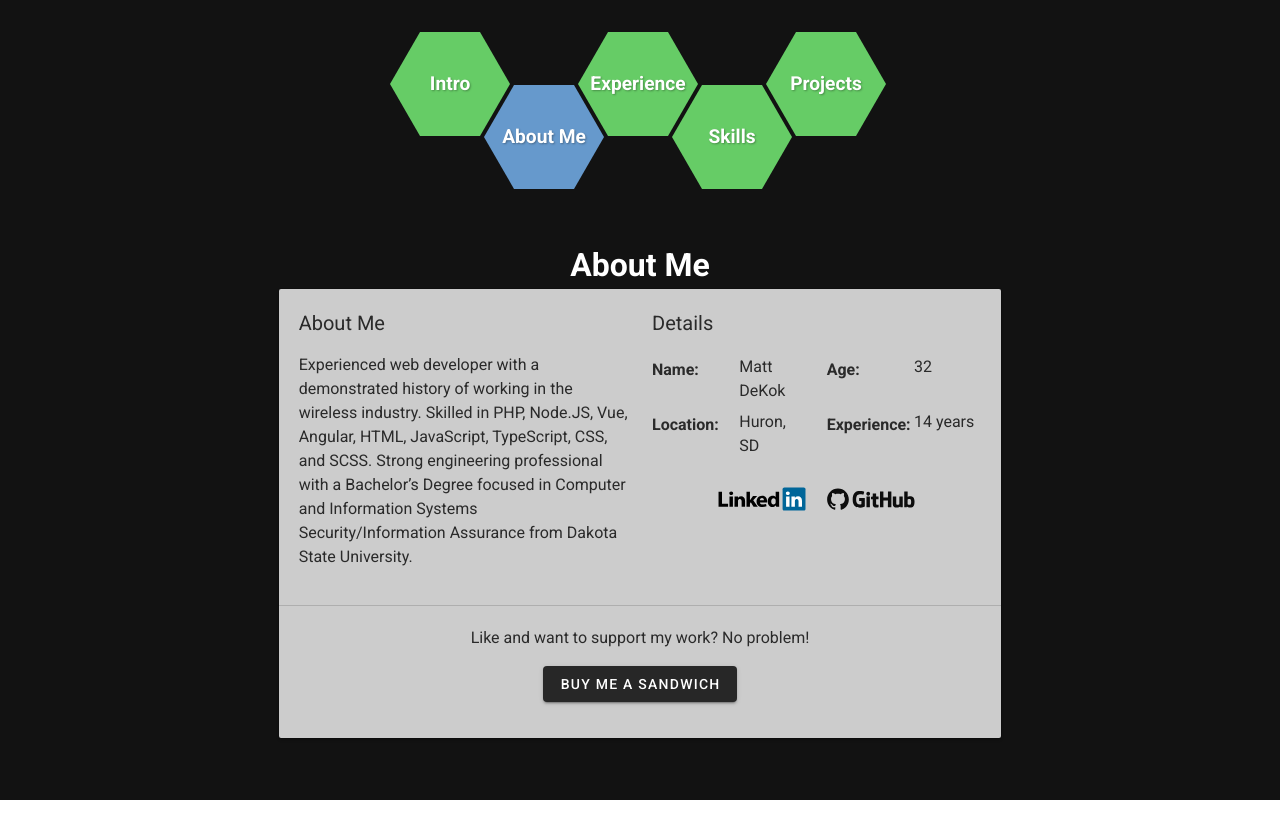
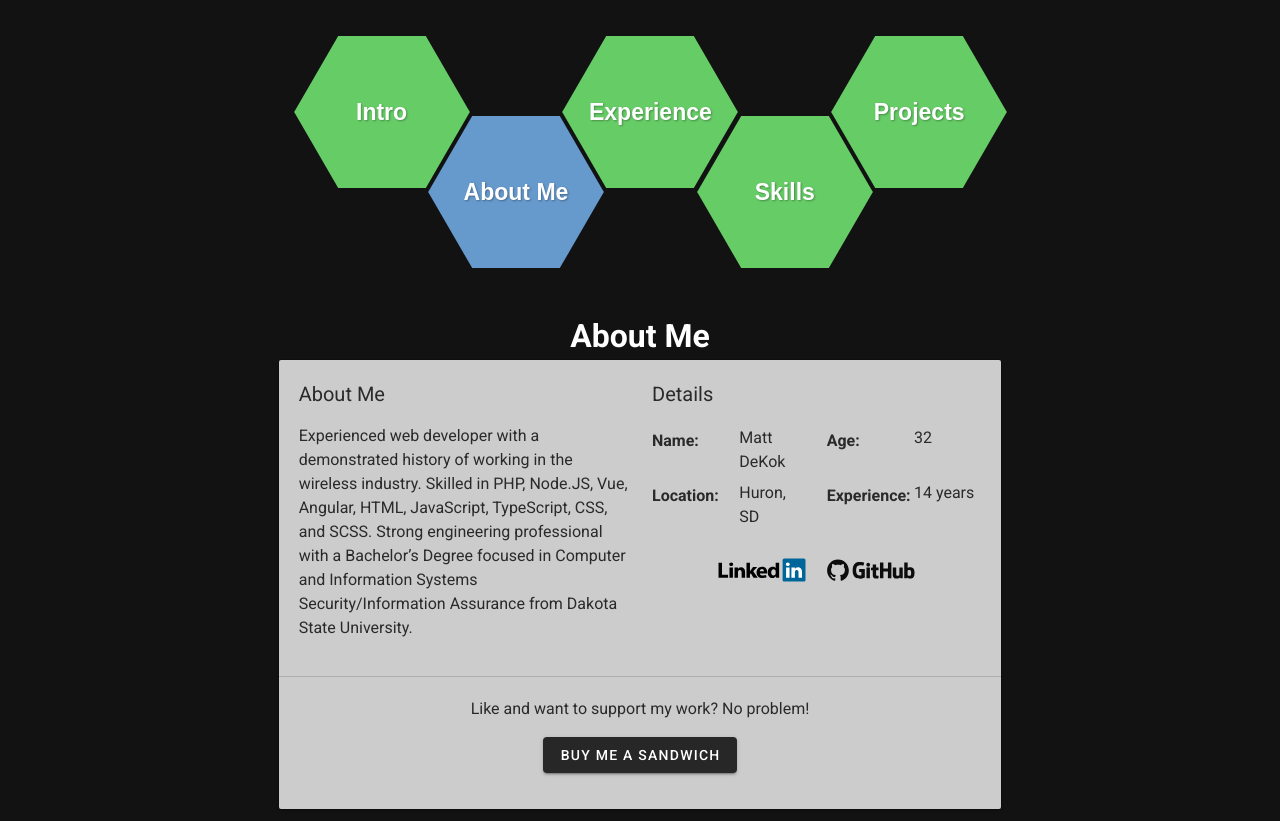
Before and after one commit to sillvva/mattdekok.dev, a Nuxt app in the folder frontend/: page /about in a window 1280 px wide. Before the commit the page ends 800 px from the top, so only its background shows below. Built offline with nearby package versions, Linux system fonts and the light colour scheme.

Commit message:
Hex Menu Improvements

```diff
--- a/frontend/components/hex-menu-item.vue
+++ b/frontend/components/hex-menu-item.vue
@@ -1,15 +1,18 @@
 <template>
-  <div
-    :class="
-      ['hex-menu-item', empty && 'empty', even && 'even', active && 'active']
-        .filter((i) => !!i)
-        .join(' ')
-    "
+  <nuxt-link
+    :class="[
+      'hex-menu-item',
+      empty && 'empty',
+      active && 'active',
+      rotated && 'rotated',
+    ]"
+    :to="link"
   >
-    <nuxt-link class="item-content" :to="link">
-      <span class="item-label">{{ label }}</span>
-    </nuxt-link>
-  </div>
+    <span class="item-label">{{ label }}</span>
+    <div class="face face1"></div>
+    <div class="face face2"></div>
+    <div class="face face3"></div>
+  </nuxt-link>
 </template>
 
 <script>
@@ -28,12 +31,12 @@ export default {
       required: false,
       default: false,
     },
-    even: {
+    active: {
       type: Boolean,
       required: false,
       default: false,
     },
-    active: {
+    rotated: {
       type: Boolean,
       required: false,
       default: false,
@@ -44,98 +47,86 @@ export default {
 
 <style lang="scss" scoped>
 .hex-menu-item {
-  display: flex;
-  flex-direction: row;
-  height: 105px;
-  margin-right: -26px;
-  margin-bottom: -50px;
+  --baseYMargin: 30px;
+  --baseXMargin: 4px;
+  float: left;
   position: relative;
+  margin: calc(var(--baseYMargin) * var(--scale)) calc(var(--baseXMargin) * var(--scale));
+  margin-left: calc(2px * var(--scale));
+  width: calc(190px * var(--scale));
+  height: calc(110px * var(--scale));
   z-index: 1;
-  &.active a {
+  text-decoration: none;
+  text-align: center;
+  &:hover:not(.active):not(.empty) {
+    animation: shake 500ms ease-in-out forwards;
+  }
+  &.active, &.empty {
     cursor: default;
   }
-  &:hover:not(.active) {
-    animation: shake 500ms ease-in-out forwards;
+  &.empty {
+    .face {
+      background-color: transparent;
+    }
+  }
+  &:hover:not(.empty), &.active {
     z-index: 2;
-  }
-  &:hover,
-  &.active {
-    .item-content {
+    .face {
       background-color: #69c;
     }
-    &::before,
-    &::after {
-      border-right-color: #69c;
-      border-left-color: #69c;
-    }
   }
-  &.even {
-    margin-top: 53px;
-  }
-  &::before {
-    content: "";
-    width: 0;
-    height: 104px;
-    border-right: 30px solid #6c6;
-    border-top: 52px solid transparent;
-    border-bottom: 52px solid transparent;
-    z-index: 0;
-  }
-  .item-content {
-    width: 60px;
-    height: 104px;
-    background: #6c6;
-    display: flex;
-    flex-direction: row;
-    align-items: center;
-    justify-content: center;
-    z-index: 10;
-    overflow: visible;
+  .item-label {
+    line-height: calc(110px * var(--scale));
+    font-family: sans-serif;
     white-space: nowrap;
-    font-size: 1.2em;
+    font-size: calc(1.8em * var(--scale));
     font-weight: 600;
     text-shadow: 1px 1px 2px rgba(0, 0, 0, 0.3);
-    // .item-label {
-    //   display: flex;
-    //   align-items: center;
-    //   justify-content: center;
-    //   height: 50%;
-    //   width: 104px;
-    //   border-radius: 50%;
-    //   position: absolute;
-    //   background: blue;
-    // }
+    color: white;
   }
-  &::after {
-    content: "";
-    width: 0;
-    height: 104px;
-    border-left: 30px solid #6c6;
-    border-top: 52px solid transparent;
-    border-bottom: 52px solid transparent;
-    z-index: 0;
+  .face {
+    position: absolute;
+    top: 0;
+    left: 0;
+    width: 100%;
+    height: 100%;
+    overflow: hidden;
+    background: inherit;
+    background: #6c6;
+    z-index: -1;
+    backface-visibility: hidden;
+    transition: background-color 500ms ease, -webkit-transform 1s ease-in-out;
   }
-  &.empty {
-    .item-content,
-    &::before,
-    &::after {
-      background: transparent;
-      border-left-color: transparent;
-      border-right-color: transparent;
+  .face1 {
+    transform: rotate(60deg);
+  }
+  .face2 {
+    transform: rotate(0);
+  }
+  .face3 {
+    transform: rotate(-60deg);
+  }
+  &.rotated {
+    --baseYMargin: calc(75px * var(--scale));
+    --baseXMargin: calc(-30px * var(--scale));
+    &:nth-child(2n) {
+      top: calc(100px * var(--scale));
     }
-  }
-  a {
-    color: white;
-    text-decoration: none;
+    .face1 {
+      transform: rotate(30deg);
+    }
+    .face2 {
+      transform: rotate(90deg);
+    }
+    .face3 {
+      transform: rotate(-30deg);
+    }
   }
 }
 
 @keyframes shake {
-  0% {
-    transform: scale(1);
-  }
   40% {
-    transform: scale(1.5);
+    transform: scale(1.5) ;
   }
   60% {
     transform: rotate(-5deg);
--- a/frontend/components/hex-menu.vue
+++ b/frontend/components/hex-menu.vue
@@ -1,14 +1,14 @@
 <template>
-  <div :class="['hex-menu', ...classes]">
-    <div class="hex-row" v-for="(row, r) in rows" :key="`hex-row-${r}`">
+  <div :class="['hex-wrapper', ...classes]">
+    <div :class="['hex-row', r % 2 === 1 && !classes.includes('rotated') && 'shift']" v-for="(row, r) in rows" :key="`hex-row-${r}`">
       <hex-menu-item
         v-for="(item, i) in row"
         :key="`hex-item-${i}`"
         :link="item.link"
         :label="item.label"
-        :even="item.even"
         :empty="item.empty"
         :active="item.active"
+        :rotated="classes.includes('rotated')"
       ></hex-menu-item>
     </div>
   </div>
@@ -18,7 +18,7 @@
 import "../components/hex-menu-item.vue";
 
 export default {
-  components: ['hex-menu-item'],
+  components: ["hex-menu-item"],
   props: {
     items: {
       type: Array,
@@ -32,13 +32,13 @@ export default {
     reversed: {
       type: Boolean,
       required: false,
-      default: false
+      default: false,
     },
     classes: {
       type: Array,
       required: false,
-      default: []
-    }
+      default: [],
+    },
   },
   data() {
     return {
@@ -47,26 +47,18 @@ export default {
   },
   methods: {
     getRows() {
-      const numRows =
-        this.maxLength <= 0 ? 1 : Math.ceil(this.items.length / this.maxLength);
-      if (numRows === 1) {
-        return [
-          this.items.map((item, i) => ({
-            ...item,
-            even: i % 2 === (this.reversed ? 0 : 1),
-          }))
-        ];
-      }
       const rows = [[]];
       this.items.forEach((item) => {
         const rowIndex = rows.length - 1;
-        let rowItemIndex = rows[rowIndex].length;
         rows[rowIndex].push({
           ...item,
-          ...(item.empty && { link: '', label: '' }),
-          even: rowItemIndex % 2 === (this.reversed ? 0 : 1),
+          ...(item.empty && { link: "", label: "" })
         });
-        if (this.maxLength >= 0 && rows[rowIndex].length === this.maxLength) {
+        let rotDiff = 0;
+        if (!this.classes.includes('rotated') && rows.length % 2 === 0) {
+          rotDiff = 1;
+        }
+        if (this.maxLength >= 0 && rows[rowIndex].length === this.maxLength - rotDiff) {
           rows.push([]);
         }
       });
@@ -77,21 +69,25 @@ export default {
 </script>
 
 <style lang="scss" scoped>
-.hex-menu {
-  width: 100%;
-  display: flex;
-  flex-direction: row;
-  flex-wrap: wrap;
-  margin-top: 20px;
-  @media (max-width: 600px) {
-    display: none;
+.hex-wrapper {
+  display: inline-block;
+  --scale: 0.8;
+  margin: 50px 0;
+  &.rotated {
+    margin: 20px 0 calc(120px * var(--scale));
   }
   .hex-row {
-    flex-basis: 100%;
-    display: flex;
-    flex-direction: row;
-    justify-content: center;
-    margin-left: -15px;
+    &.shift {
+      margin-left: calc(98px * var(--scale));
+    }
+  }
+  @media (max-width: 1264px) {
+    --scale: 0.6;
+  }
+  @media (max-width: 960px) {
+    &:not(.drawer-wrapper) {
+      display: none;
+    }
   }
 }
 </style>
--- a/frontend/layouts/default.vue
+++ b/frontend/layouts/default.vue
@@ -5,85 +5,57 @@
     </v-main>
     <v-btn
       fab
-      icon
       top
       left
       fixed
-      color="white"
+      color="black"
       class="menu-button"
       v-if="!drawer"
-      @click="drawer = !drawer"
+      @click="openDrawer();"
     >
       <v-icon>mdi-menu</v-icon>
     </v-btn>
-    <v-navigation-drawer
-      v-model="drawer"
-      absolute
-      temporary
-      class="menu"
-      style="position: fixed;"
-      @click="drawer = !drawer"
-    >
-      <v-list>
-        <v-list-item
-          v-for="(item, i) in items"
-          :key="i"
-          :to="item.to"
-          router
-          exact
-          class="menu-item"
-        >
-          <v-list-item-action>
-            <v-icon>{{ item.icon }}</v-icon>
-          </v-list-item-action>
-          <v-list-item-content>
-            <v-list-item-title v-text="item.title" />
-          </v-list-item-content>
-        </v-list-item>
-      </v-list>
-    </v-navigation-drawer>
+    <div :class="['drawer-container', openingDrawer && 'open', closingDrawer && 'close']" v-if="drawer" @click="closeDrawer();">
+      <hex-menu :maxLength="3" :items="items" :classes="['drawer-wrapper']"></hex-menu>
+    </div>
   </v-app>
 </template>
 
 <script>
+import '~/components/hex-menu';
+
 export default {
+  components: ['hex-menu'],
   data() {
     return {
       drawer: false,
+      openingDrawer: null,
+      closingDrawer: null,
       items: [
-        {
-          icon: "mdi-home",
-          title: "Intro",
-          to: "/",
-        },
-        {
-          icon: "mdi-account",
-          title: "About Me",
-          to: "/about",
-        },
-        {
-          icon: "mdi-calendar-account",
-          title: "Experience",
-          to: "/experience",
-        },
-        {
-          icon: "mdi-star",
-          title: "Skills",
-          to: "/skills",
-        },
-        {
-          icon: "mdi-briefcase-variant",
-          title: "Projects",
-          to: "/projects",
-        },
-        {
-          icon: "mdi-ethereum",
-          title: "Donate",
-          to: "/donate",
-        },
-      ],
+        { link: '/about', label: 'About Me' },
+        { link: '/experience', label: 'Experience' },
+        { link: '/skills', label: 'Skills' },
+        { link: '/projects', label: 'Projects' },
+        { link: '/donate', label: 'Donate' }
+      ]
     };
   },
+  methods: {
+    openDrawer() {
+      this.drawer = true;
+      this.openingDrawer = true;
+      setTimeout(() => {
+        this.openingDrawer = null;
+      }, 500);
+    },
+    closeDrawer() {
+      this.closingDrawer = true;
+      setTimeout(() => {
+        this.closingDrawer = null;
+        this.drawer = false;
+      }, 300);
+    }
+  }
 };
 </script>
 
@@ -106,7 +78,7 @@ export default {
   --Stripe: #32325d;
   --toast: #111111;
   --link: #007bff;
-    --GitHub: #0D0D0D;
+  --GitHub: #0d0d0d;
   --LinkedIn: #000000;
 }
 
@@ -134,7 +106,66 @@ export default {
   }
 }
 
+.drawer-container {
+  display: flex;
+  flex-direction: row;
+  justify-content: center;
+  align-items: center;
+  position: fixed;
+  top: 0;
+  left: 0;
+  right: 0;
+  bottom: 0;
+  z-index: 100;
+  background-color: rgba(0, 0, 0, 0.5);
+  &.open > * {
+    animation: drawer-open 500ms ease-in-out forwards;
+  }
+  &.close > * {
+    animation: drawer-close 300ms ease-in-out forwards;
+  }
+  @media (max-width: 960px) {
+    > .hex-wrapper {
+      --scale: 0.9;
+    }
+  }
+  @media (max-width: 650px) {
+    > .hex-wrapper {
+      --scale: 0.7;
+    }
+  }
+  @media (max-width: 500px) {
+    > .hex-wrapper {
+      --scale: 0.6;
+    }
+  }
+  @media (max-width: 350px) {
+    > .hex-wrapper {
+      --scale: 0.5;
+    }
+  }
+}
+
+@keyframes drawer-open {
+  0% {
+    transform: scale(0);
+  }
+  100% {
+    transform: scale(1);
+  }
+}
+
+@keyframes drawer-close {
+  0% {
+    transform: scale(1);
+  }
+  100% {
+    transform: scale(0);
+  }
+}
+
 .menu-button {
+  z-indeX: 101;
   @media (min-width: 960px) {
     display: none !important;
   }
--- a/frontend/pages/about/index.vue
+++ b/frontend/pages/about/index.vue
@@ -1,9 +1,7 @@
 <template>
   <v-container fluid>
     <v-row justify="center">
-      <v-col cols="12">
-        <hex-menu :items="items" :classes="['page-menu']"></hex-menu>
-      </v-col>
+      <hex-menu :items="items" :classes="['page-menu', 'rotated']"></hex-menu>
     </v-row>
     <v-row justify="center" align="center">
       <v-col sm="9" md="8" lg="7">
--- a/frontend/pages/donate/index.vue
+++ b/frontend/pages/donate/index.vue
@@ -1,9 +1,7 @@
 <template>
   <v-container fluid>
     <v-row justify="center">
-      <v-col cols="12">
-        <hex-menu :items="items" :classes="['page-menu']"></hex-menu>
-      </v-col>
+      <hex-menu :items="items" :classes="['page-menu', 'rotated']"></hex-menu>
     </v-row>
     <v-row justify="center" align="center">
       <v-col sm="9" md="8" lg="7">
--- a/frontend/pages/experience/index.vue
+++ b/frontend/pages/experience/index.vue
@@ -1,9 +1,7 @@
 <template>
   <v-container fluid>
     <v-row justify="center">
-      <v-col cols="12">
-        <hex-menu :items="items" :classes="['page-menu']"></hex-menu>
-      </v-col>
+      <hex-menu :items="items" :classes="['page-menu', 'rotated']"></hex-menu>
     </v-row>
     <v-row justify="center" align="center">
       <v-col sm="9" md="8" lg="7">
--- a/frontend/pages/projects/index.vue
+++ b/frontend/pages/projects/index.vue
@@ -1,9 +1,7 @@
 <template>
   <v-container fluid>
     <v-row justify="center">
-      <v-col cols="12">
-        <hex-menu :items="items" :classes="['page-menu']"></hex-menu>
-      </v-col>
+      <hex-menu :items="items" :classes="['page-menu', 'rotated']"></hex-menu>
     </v-row>
     <v-row justify="center" align="center">
       <v-col sm="9" md="8" lg="7">
--- a/frontend/pages/skills/index.vue
+++ b/frontend/pages/skills/index.vue
@@ -1,9 +1,7 @@
 <template>
   <v-container fluid>
     <v-row justify="center">
-      <v-col cols="12">
-        <hex-menu :items="items" :classes="['page-menu']"></hex-menu>
-      </v-col>
+      <hex-menu :items="items" :classes="['page-menu', 'rotated']"></hex-menu>
     </v-row>
     <v-row justify="center" align="center">
       <v-col sm="9" md="8" lg="7">
```
Also changed, not shown: frontend/pages/index.vue (+22 -38 lines). Lines whose indentation alone changed are shown as unchanged.
